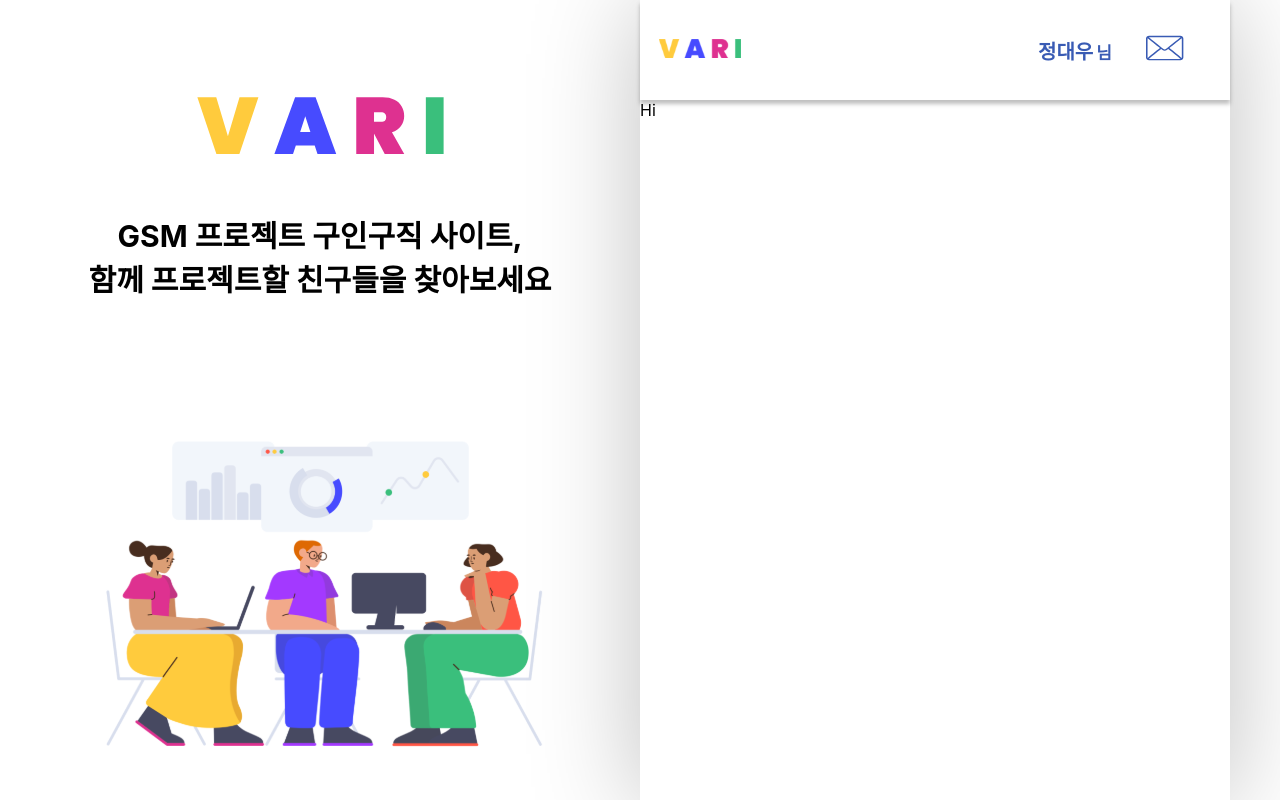
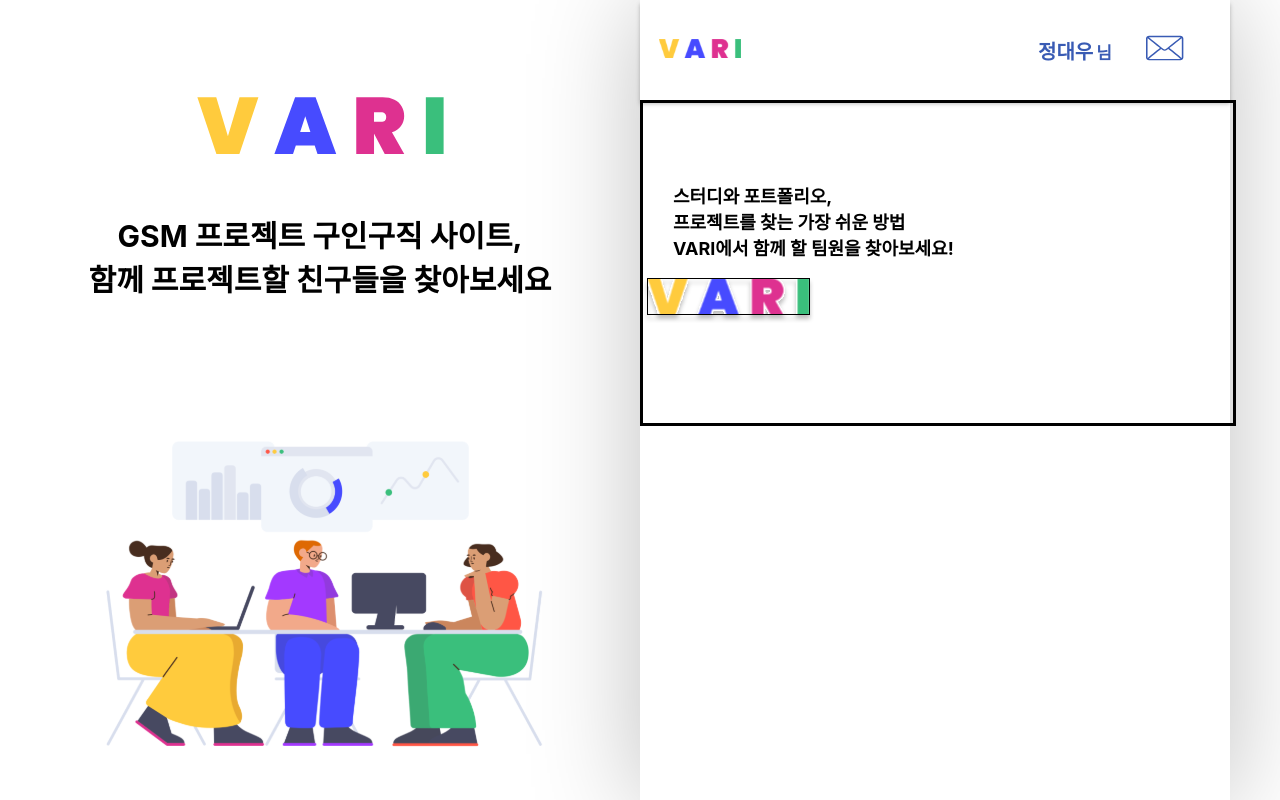
Before and after one commit to GSM-Festival/VARI-Frontend, a React (Create React App) app: page / in a window 1280 px wide. Built offline with nearby package versions, Linux system fonts and the light colour scheme.

Commit message:
Navigate

```diff
--- a/src/Assets/index.js
+++ b/src/Assets/index.js
@@ -1,5 +1,4 @@
 export { default as LogoBig } from "./SVG/LogoBig";
 export { default as WrapperImg } from "./SVG/WrapperImg";
 export { default as LogoSmall } from "./SVG/LogoSmall";
-export { default as HeaderLogo } from "./SVG/HeaderLogo";
 export { default as Message } from "./SVG/Message";
--- a/src/Components/Navigate/Navigate.js
+++ b/src/Components/Navigate/Navigate.js
@@ -1,5 +1,21 @@
+import * as S from "./Style";
+import NavigateLogo from "../../Assets/SVG/NavigateLogo.svg";
+
 const Navigate = () => {
-  return <div>Hi</div>;
+  return (
+    <S.Positioner>
+      <S.TextWrapper>
+        <p>
+          스터디와 포트폴리오,
+          <br />
+          프로젝트를 찾는 가장 쉬운 방법
+          <br />
+          VARI에서 함께 할 팀원을 찾아보세요!
+        </p>
+      </S.TextWrapper>
+      <img src={NavigateLogo} />
+    </S.Positioner>
+  );
 };
 
 export default Navigate;
--- a/src/Components/Navigate/Style.js
+++ b/src/Components/Navigate/Style.js
@@ -1 +1,16 @@
 import styled from "styled-components";
+
+export const Positioner = styled.div`
+  width: 100%;
+  height: 320px;
+  border: solid;
+`;
+
+export const TextWrapper = styled.div`
+  margin-top: 79px;
+  margin-left: 30px;
+  p {
+    font-size: 18px;
+    font-weight: 700;
+  }
+`;
--- a/src/Pages/MainPage.js
+++ b/src/Pages/MainPage/MainPage.js
@@ -1,4 +1,4 @@
-import { Header, Navigate } from "../Components";
+import { Header, Navigate } from "../../Components";
 
 function MainPage() {
   return (
--- /dev/null
+++ b/src/Pages/MainPage/Style.js
@@ -0,0 +1 @@
+import styled from "styled-components";
--- a/src/Pages/index.js
+++ b/src/Pages/index.js
@@ -1,4 +1,4 @@
 export { default as PageTemplate } from "./Template/PageTemplate";
-export { default as MainPage } from "./MainPage";
+export { default as MainPage } from "./MainPage/MainPage";
 export { default as SignInPage } from "./SignInPage";
 export { default as SignUpPage } from "./SignUpPage";
--- a/src/Router.js
+++ b/src/Router.js
@@ -1,5 +1,6 @@
 import { BrowserRouter, Routes, Route } from "react-router-dom";
-import { MainPage, SignInPage, SignUpPage } from "./Pages";
+import { SignInPage, SignUpPage } from "./Pages";
+import MainPage from "./Pages/MainPage/MainPage";
 
 const Router = () => {
   return (
```
Also changed, not shown: src/Assets/SVG/HeaderLogo.js (deleted, +0 -31 lines), src/Assets/SVG/NavigateLogo.svg (added).
